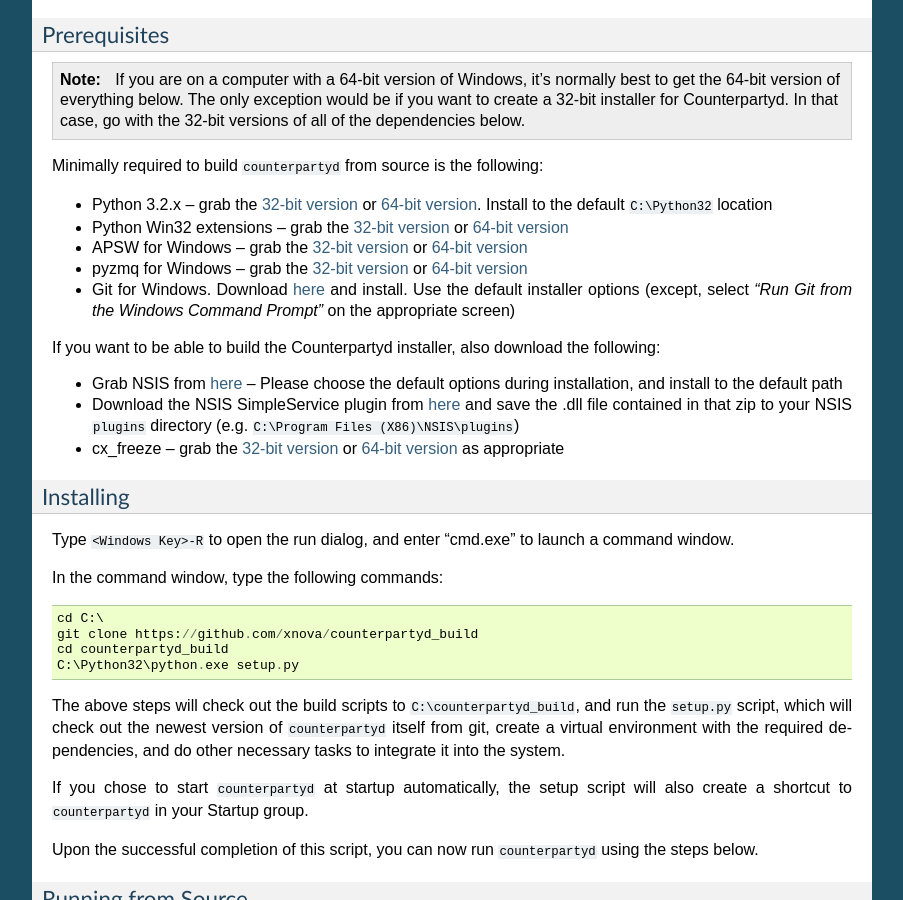
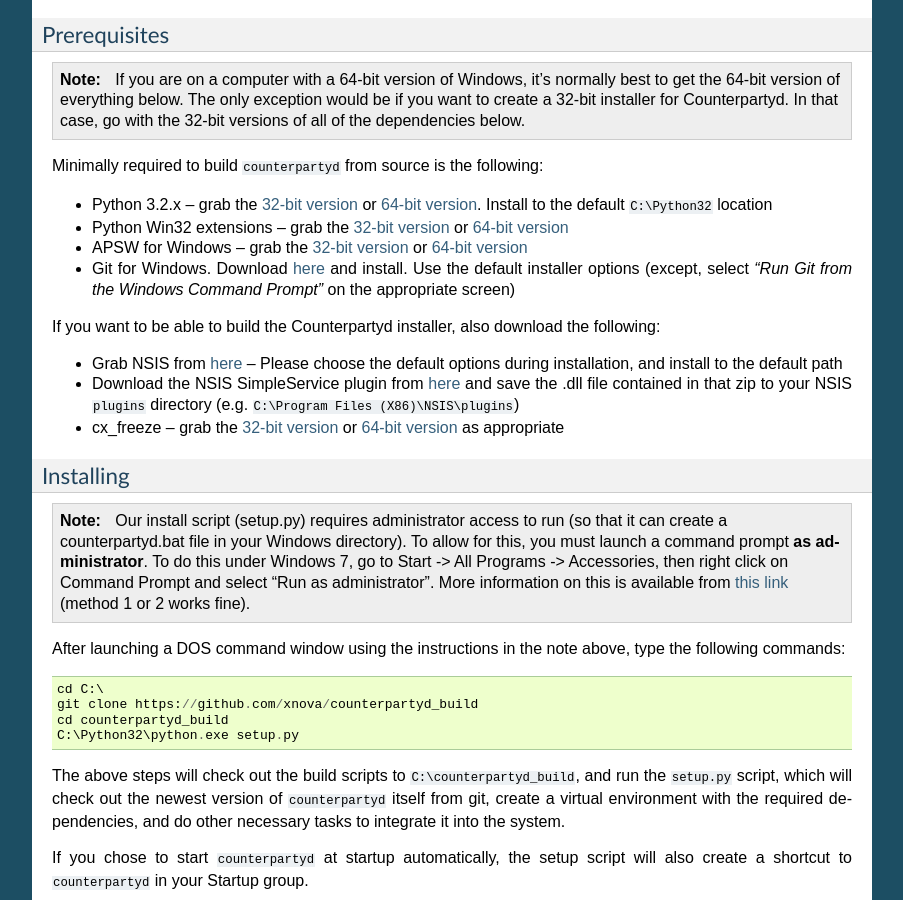
Before and after one commit to CounterpartyXCP/federatednode, a Sphinx documentation site: the page built from docs/BuildingFromSource.rst, in a window 1280 px wide and 900 px high, scrolled down 1659 px. Shown: the whole window, without its empty margins (198-1101 px from the left). Built offline with Sphinx 7.4.7, drawn with Linux system fonts in a browser that asks for light colours.

Commit message:
updated docs to be in alignment with the newest build changes

```diff
--- a/docs/BuildingFromSource.rst
+++ b/docs/BuildingFromSource.rst
@@ -107,8 +107,6 @@
   or `64-bit version <http://sourceforge.net/projects/pywin32/files/pywin32/Build%20218/pywin32-218.win-amd64-py3.2.exe/download>`__
 - APSW for Windows -- grab the `32-bit version <https://apsw.googlecode.com/files/apsw-3.8.2-r1.win32-py3.2.exe>`__
   or `64-bit version <https://apsw.googlecode.com/files/apsw-3.8.2-r1.win-amd64-py3.2.exe>`__
-- pyzmq for Windows -- grab the `32-bit version <https://github.com/downloads/zeromq/pyzmq/pyzmq-2.2.0.win32-py3.2.msi>`__
-  or `64-bit version <https://github.com/downloads/zeromq/pyzmq/pyzmq-2.2.0.win-amd64-py3.2.msi>`__
 - Git for Windows. Download `here <http://git-scm.com/download/win>`__ and install. Use the default installer
   options (except, select *"Run Git from the Windows Command Prompt"* on the appropriate screen)
 
@@ -125,9 +123,14 @@
 Installing
 ~~~~~~~~~~~
 
-Type ``<Windows Key>-R`` to open the run dialog, and enter "cmd.exe" to launch a command window.
+.. note::
 
-In the command window, type the following commands::
+    Our install script (setup.py) requires administrator access to run (so that it can create a counterpartyd.bat file
+    in your Windows directory). To allow for this, you must launch a command prompt **as administrator**. To do this
+    under Windows 7, go to Start -> All Programs -> Accessories, then right click on Command Prompt and select "Run as administrator".
+    More information on this is available from `this link <http://www.bleepingcomputer.com/tutorials/windows-elevated-command-prompt/>`__ (method 1 or 2 works fine).
+
+After launching a DOS command window using the instructions in the note above, type the following commands::
 
     cd C:\
     git clone https://github.com/xnova/counterpartyd_build
```
